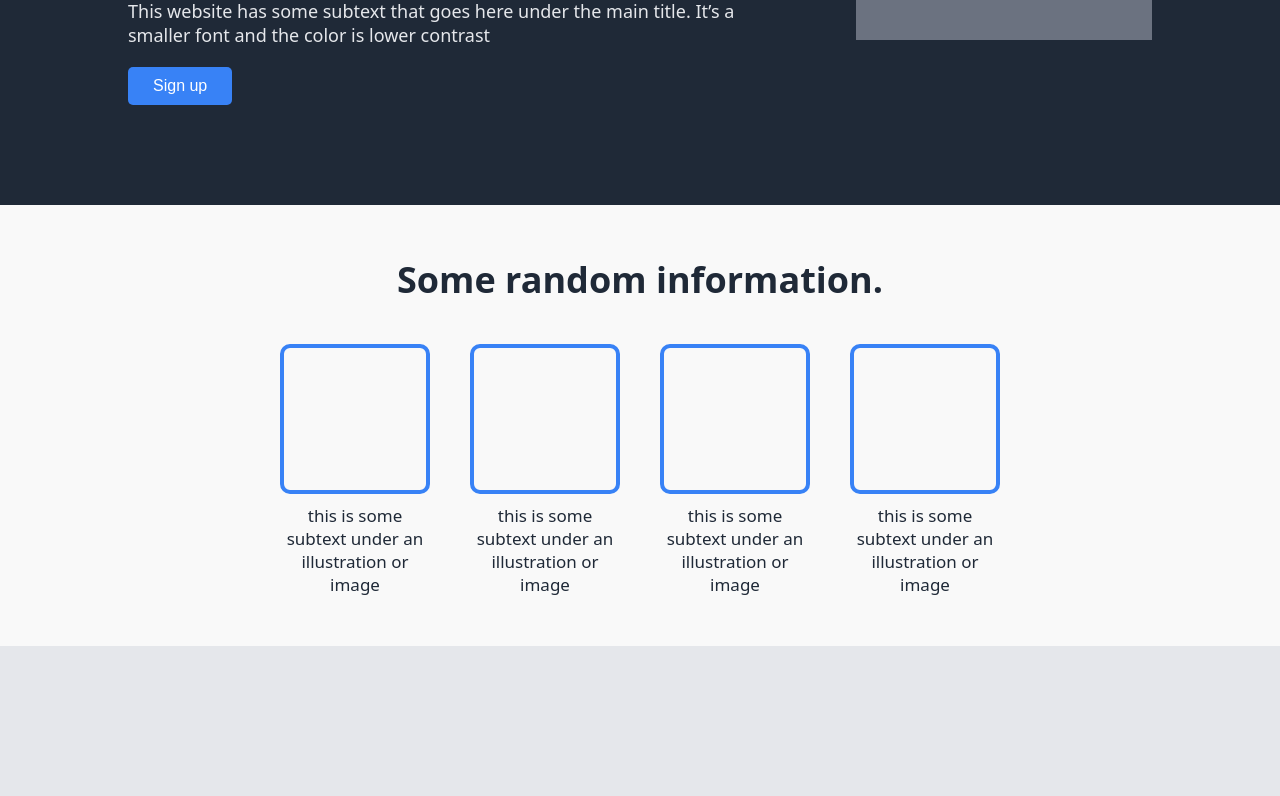
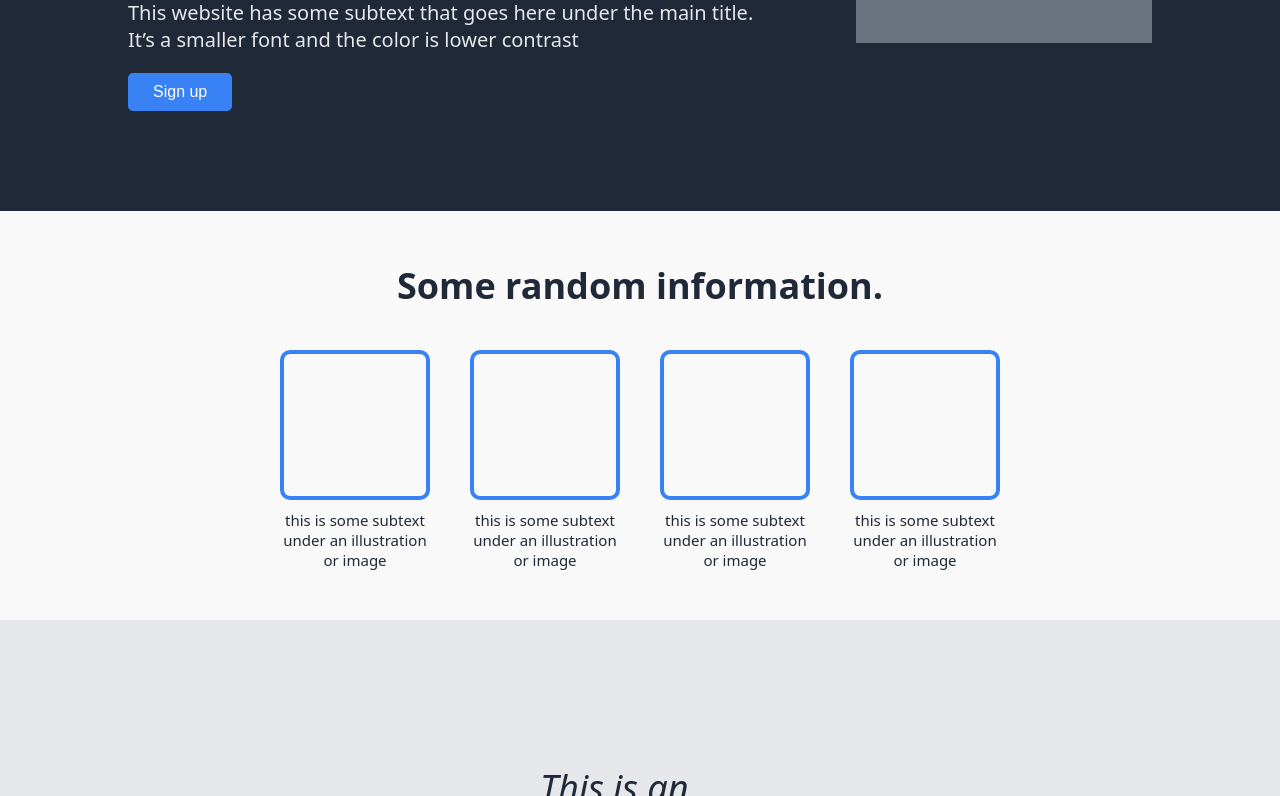
Before and after one commit to agosdatcom/landing-page, a plain HTML site: page index.html in a window 1280 px wide. Shown: the part 449-1245 px from the top of the page. Drawn offline with Linux system fonts and the light colour scheme.

Commit message:
Update styles

```diff
--- a/styles.css
+++ b/styles.css
@@ -59,7 +59,7 @@ body {
 }
 
 .hero-text p {
-  font-size: 18px;
+  font-size: 20px;
   color: #e5e7eb;
   margin-bottom: 20px;
   padding-right: 100px;
@@ -77,7 +77,7 @@ body {
 
 .hero-image {
   background-color: #6b7280;
-  width: 700px;
+  width: 800px;
   height: 250px;
   display: flex;
   align-items: center;
@@ -118,7 +118,7 @@ body {
 }
 
 .box p {
-  font-size: 17px;
+  font-size: 15px;
   color: #1f2937;
 }
 
```
